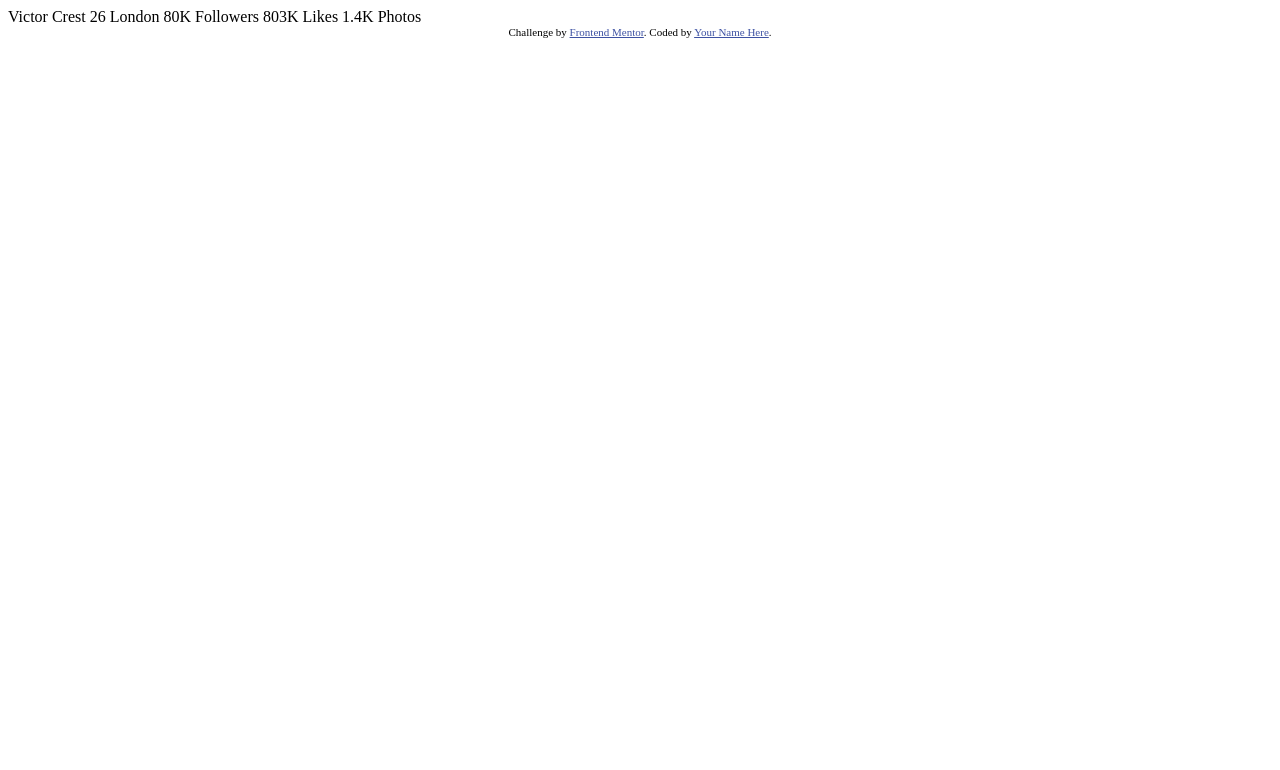
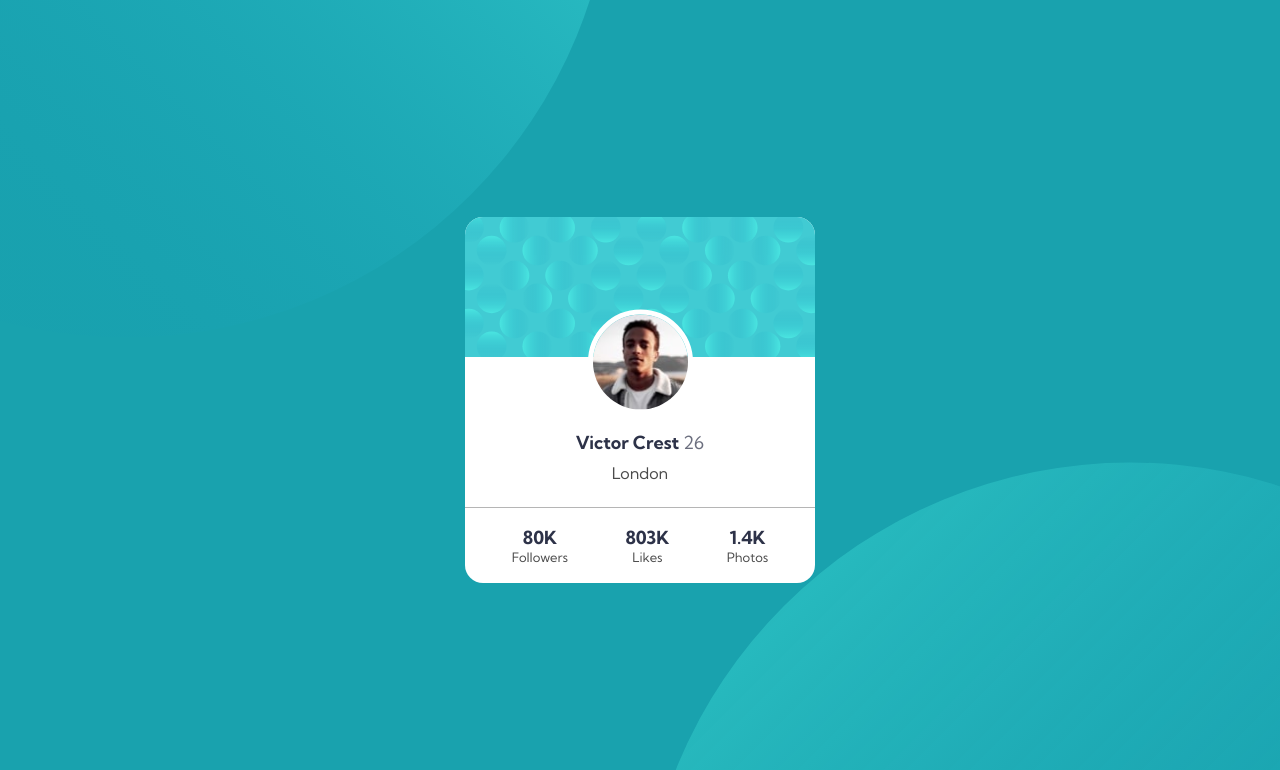
Before and after one commit to slcmachad/challenges, a plain HTML site: page 011-11.01.23/profile-card-component-main/index.html in a window 1280 px wide. Shown: the top 770 px of the page. Drawn offline with Linux system fonts and the light colour scheme.

Commit message:
html e css finalizados

```diff
--- a/011-11.01.23/profile-card-component-main/index.html
+++ b/011-11.01.23/profile-card-component-main/index.html
@@ -2,34 +2,57 @@
 <html lang="en">
 <head>
   <meta charset="UTF-8">
-  <meta name="viewport" content="width=device-width, initial-scale=1.0"> <!-- displays site properly based on user's device -->
+  <meta name="viewport" content="width=device-width, initial-scale=1.0">
 
   <link rel="icon" type="image/png" sizes="32x32" href="./images/favicon-32x32.png">
+  <link rel="stylesheet" href="style.css">
 
   <title>Frontend Mentor | Profile card component</title>
 
-  <!-- Feel free to remove these styles or customise in your own stylesheet 👍 -->
+
   <style>
     .attribution { font-size: 11px; text-align: center; }
     .attribution a { color: hsl(228, 45%, 44%); }
   </style>
 </head>
 <body>
-  Victor Crest
-  26
-  London
+  <img src="images/bg-pattern-top.svg" alt="" class="background-top">
+  <img src="images/bg-pattern-bottom.svg" alt="" class="background-bottom">
+  <div class="card">
+    <div class="container">
+    <picture class="background">
+      <img src="images/bg-pattern-card.svg" alt="" class="card-top">
 
-  80K
-  Followers
+    </picture>
+    <div class="about">
+      <img src="images/image-victor.jpg" alt="foto de Victor Crest" class="foto">
+      <h1>Victor Crest <span>26</span></h1>
+      <p>London</p>
+    </div>
 
-  803K
-  Likes
+    <div class="medias">
+      <ul>
+        <li>
+          <h2>80K</h2>
+          <p>Followers</p>
+        </li>
+        <li>
+          <h2>803K</h2>
+          <p>Likes</p>
+        </li>
+        <li>
+          <h2>1.4K</h2>
+          <p>Photos</p>
+        </li>
+      </ul>
+    </div>
+  </div>
+  </div>
 
-  1.4K
-  Photos
+
   <div class="attribution">
     Challenge by <a href="https://www.frontendmentor.io?ref=challenge" target="_blank">Frontend Mentor</a>.
-    Coded by <a href="#">Your Name Here</a>.
+    Coded by <a href="#">Salomão Machado</a>.
   </div>
 </body>
 </html>
--- /dev/null
+++ b/011-11.01.23/profile-card-component-main/style.css
@@ -0,0 +1,135 @@
+@import url('https://fonts.googleapis.com/css2?family=Kumbh+Sans:wght@400;700&display=swap');
+
+
+* {
+	margin: 0;
+	padding: 0;
+	box-sizing: border-box;
+	font-family: 'Kumbh Sans', sans-serif;
+	font-size: 18px;
+}
+
+body {
+	background: hsl(185, 75%, 39%);
+	display: flex;
+	justify-content: center;
+}
+
+.background-top {
+	position: absolute;
+	top: -80%;
+	right: 52%;
+	z-index: -1;
+}
+
+.background-bottom {
+	position: fixed;
+	bottom: -80%;
+	left: 50%;
+	z-index: -1;
+	display: flex;
+}
+
+.card {
+	width: 100vw;
+	height: 100vh;
+	display: flex;
+	justify-content: center;
+	align-items: center;
+}
+
+.container {
+	border-radius: 1rem;
+	max-width: 540px;
+	background: white;
+}
+
+.card-top {
+	border-radius: 1rem 1rem 0 0;
+}
+
+.about {
+	display: flex;
+	flex-direction: column;
+	text-align: center;
+}
+
+.foto {
+	margin: 0 auto;
+	width: 30%;
+	height: 30%;
+	border-radius: 50%;
+	transform: translateY(-50%);
+	border: 5px solid white;
+}
+
+h1 {
+	margin: -2rem 0 0.5rem 0;
+	font-weight: 700;
+}
+
+span {
+	opacity: 0.7;
+	font-weight: 400;
+}
+
+.about p {
+	font-size: 16px;
+	padding: 0 0 1.3rem 0;
+	opacity: 0.7;
+	border-bottom: 1px solid hsl(0, 0%, 59%);
+}
+
+ul {
+	display: flex;
+	list-style-type: none;
+	justify-content: space-around;
+	padding: 1rem;
+	text-align: center;
+}
+
+ul p {
+	font-size: 13px;
+	opacity: 0.7;
+	font-weight: 400;
+}
+
+h1, h2 {
+	color: hsl(229, 23%, 23%);
+}
+
+hr {
+	margin: 0 0 1rem 0;
+	border-color:hsl(0, 0%, 59%);
+	opacity: 0.5;
+	height: 0.1px;
+}
+
+.attribution {
+	position: absolute;
+	bottom: 0;
+	text-align: center;
+}
+
+@media screen and (max-width: 375px) {
+	body {
+		width: 100vw;
+		height: 100vh;
+	}
+
+	.background-top {
+		position: absolute;
+    	top: -75%;
+    	right: 40%;
+    	z-index: -1;
+	}
+
+	.background-bottom {
+		position: fixed;
+    	bottom: -70%;
+    	left: 40%;
+    	z-index: -1;;
+	}
+
+
+}
```
